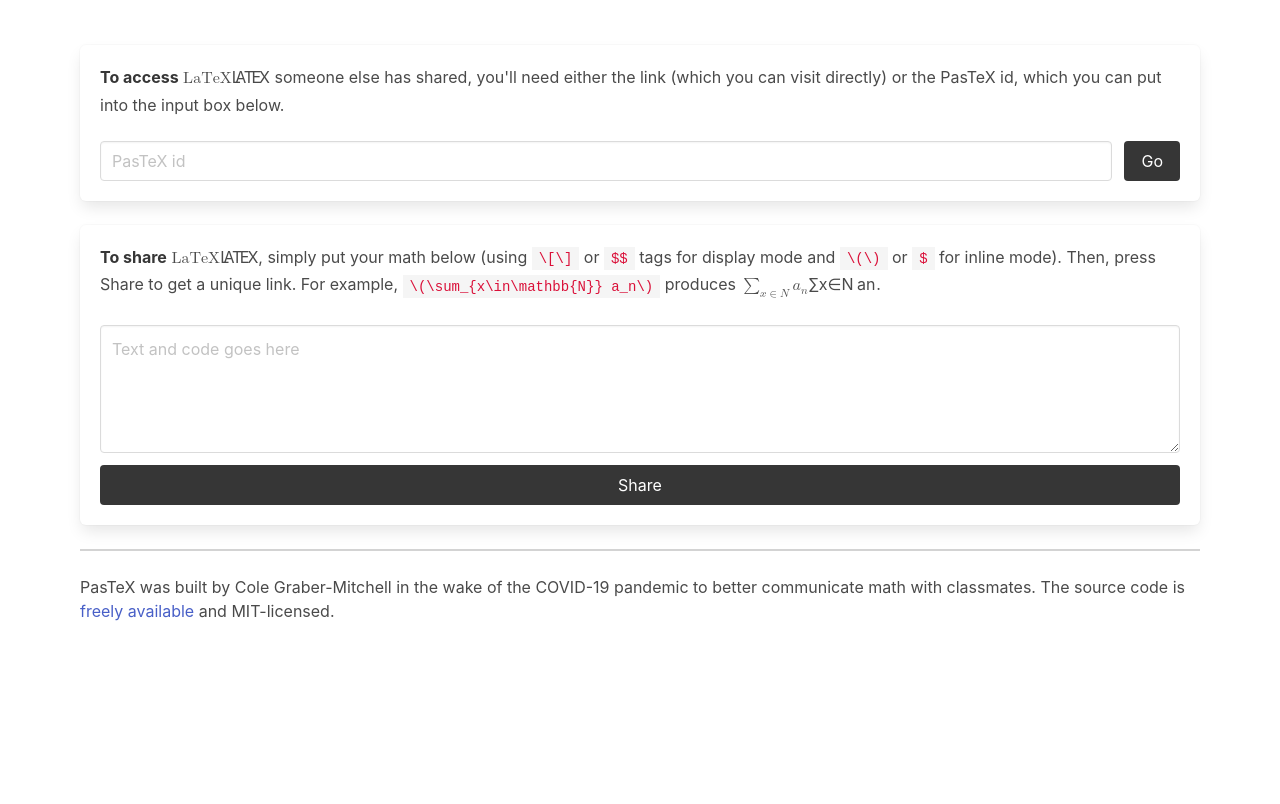
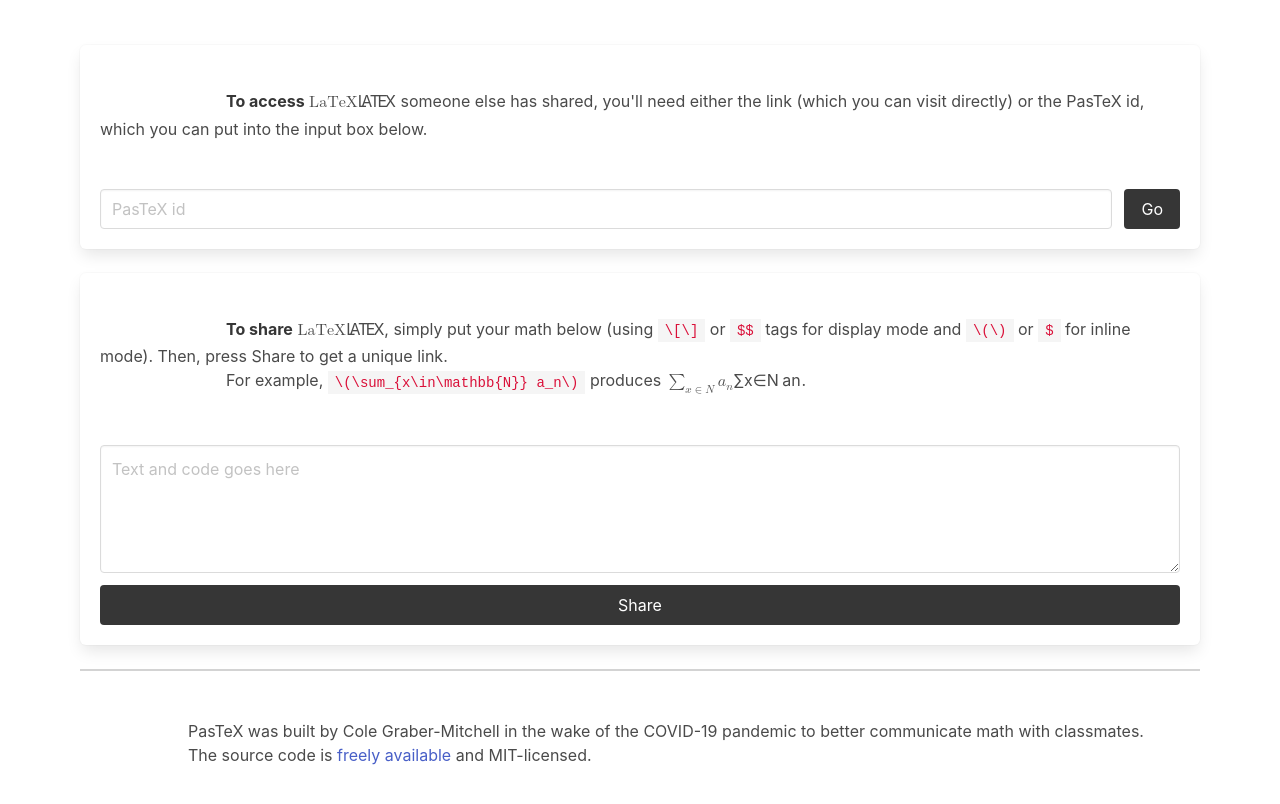
Before and after one commit to cgm616/pastex, a website built with webpack: page public/index.html in a window 1280 px wide. Shown: the part 144-948 px from the top of the page. Before the commit the page ends 911 px from the top, so only its background shows below. Built offline with nearby package versions, Linux system fonts and the light colour scheme.

Commit message:
Try to fix whitespace

```diff
--- a/src/styles/main.scss
+++ b/src/styles/main.scss
@@ -12,3 +12,7 @@
 .rule {
   background-color: lightgray;
 }
+
+.content p {
+  white-space: pre-wrap;
+}
```
